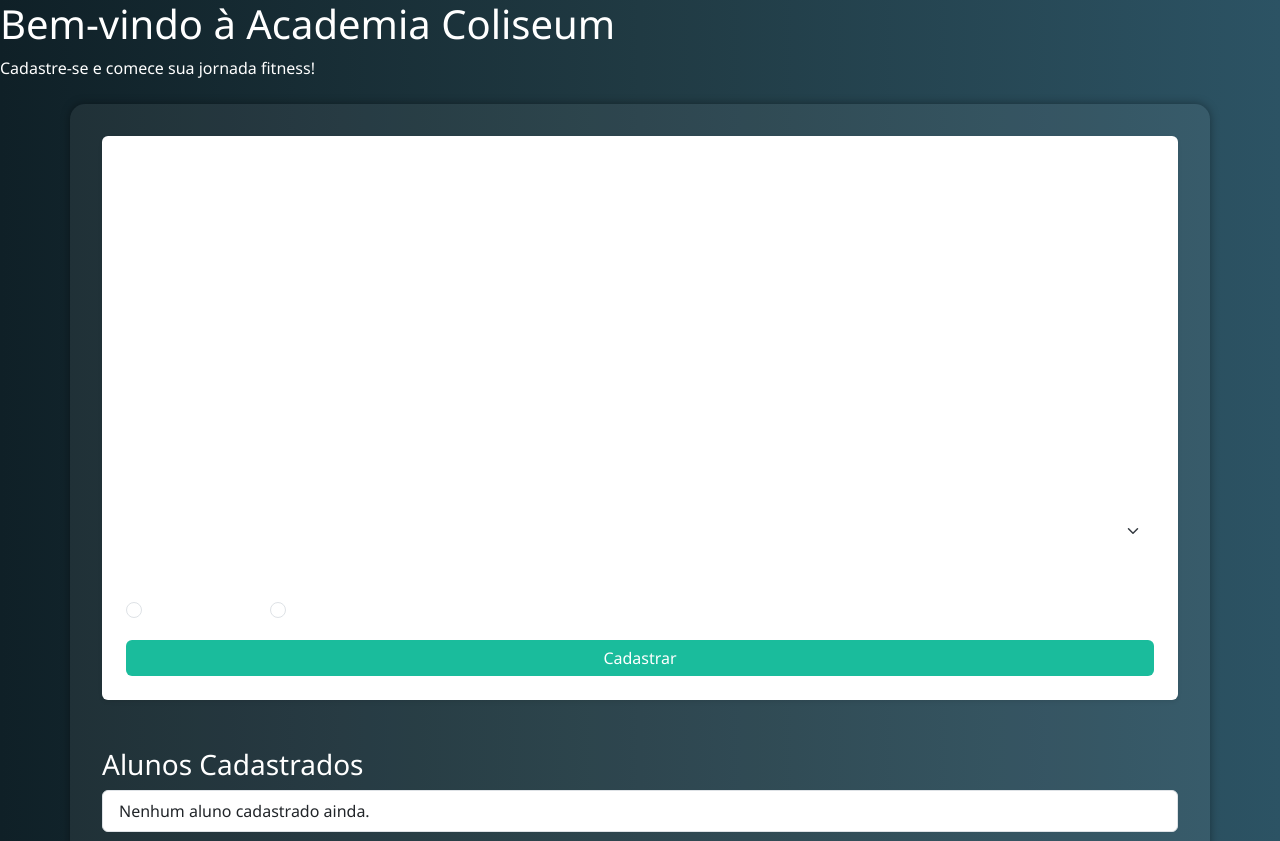
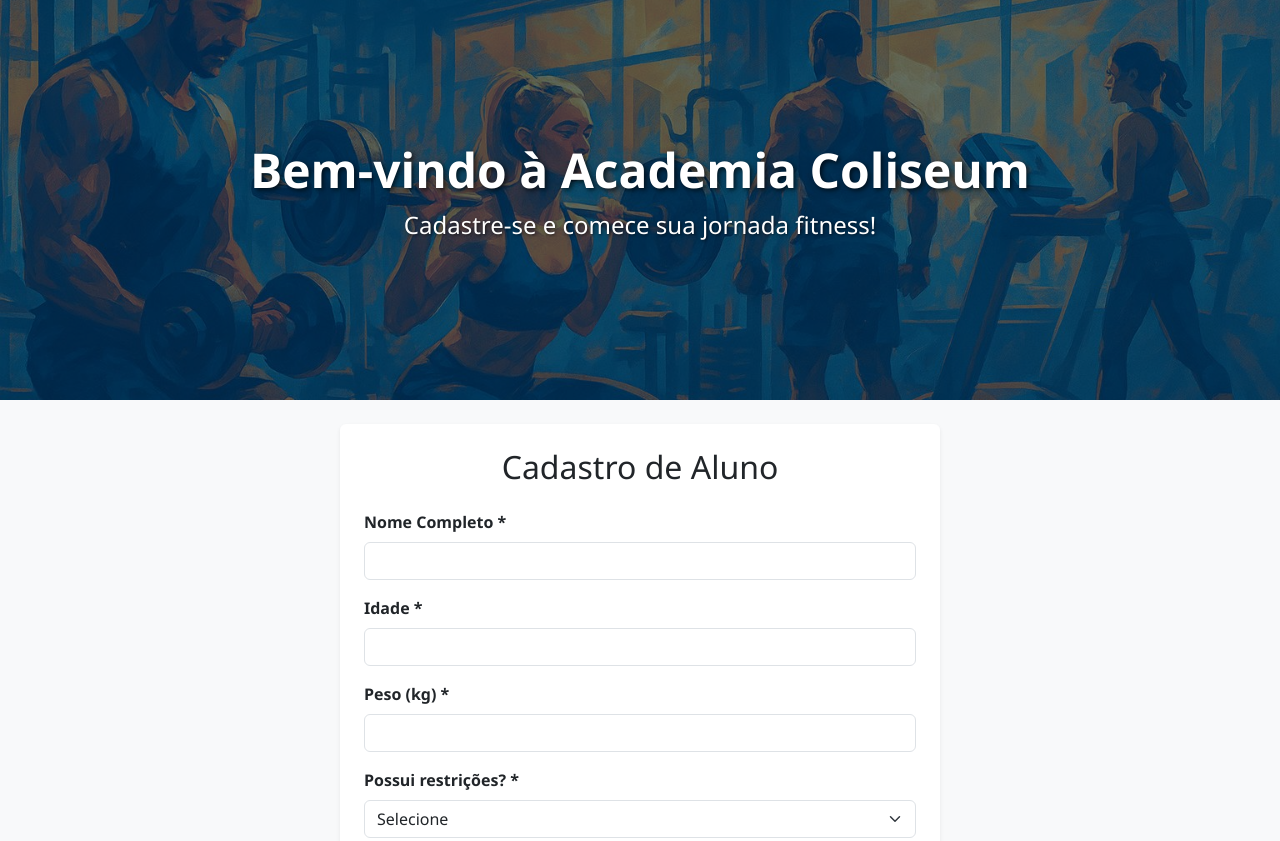
Before and after one commit to rafikdorea/Rafik-OAT-2, a plain HTML site: page index.html in a window 1280 px wide. Shown: the top 841 px of the page. Drawn offline with nearby package versions, Linux system fonts and the light colour scheme.

Commit message:
style.css

```diff
--- a/style.css
+++ b/style.css
@@ -1,36 +1,66 @@
 body {
-  background: linear-gradient(to right, #0f2027, #203a43, #2c5364);
+  font-family: 'Segoe UI', Tahoma, Geneva, Verdana, sans-serif;
+  background-color: #f8f9fa;
+  margin: 0;
+}
+
+.header-gym {
+  position: relative;
+  height: 400px;
+  background-image: url('gym-artistic.jpg');
+  background-size: cover;
+  background-position: center;
+  background-repeat: no-repeat;
+  display: flex;
+  align-items: center;
+  justify-content: center;
   color: white;
-  font-family: 'Segoe UI', Tahoma, Geneva, Verdana, sans-serif;
 }
-.container {
-  background-color: #ffffff10;
-  padding: 2rem;
-  border-radius: 15px;
-  box-shadow: 0 0 10px #00000060;
+
+.header-gym .overlay {
+  background-color: rgba(0, 51, 102, 0.6);
+  width: 100%;
+  height: 100%;
+  display: flex;
+  flex-direction: column;
+  align-items: center;
+  justify-content: center;
+  text-align: center;
+  padding: 0 20px;
 }
-.form-label {
+
+.header-gym h1 {
+  font-size: 3rem;
+  font-weight: 700;
+  margin-bottom: 0.5rem;
+  text-shadow: 2px 2px 5px rgba(0,0,0,0.7);
+}
+
+.header-gym p {
+  font-size: 1.5rem;
+  font-weight: 400;
+  text-shadow: 1px 1px 3px rgba(0,0,0,0.6);
+}
+
+/* Formulario */
+form {
+  max-width: 600px;
+  margin: 0 auto;
+}
+
+form label {
   font-weight: 600;
 }
-.form-control, .form-select {
-  background-color: #ffffff10;
-  color: white;
-  border: 1px solid #ffffff30;
+
+#descricaoRestricoesContainer textarea {
+  resize: vertical;
 }
-.form-control::placeholder {
-  color: #ffffff90;
+
+/* Lista de alunos */
+#listaAlunos li {
+  background-color: #fff;
+  margin-bottom: 8px;
+  padding: 12px 20px;
+  border-radius: 6px;
+  box-shadow: 0 1px 3px rgb(0 0 0 / 0.1);
 }
-.table {
-  color: white;
-}
-.table thead {
-  background-color: #00000020;
-}
-.btn-primary {
-  background-color: #1abc9c;
-  border: none;
-}
-.btn-danger {
-  background-color: #e74c3c;
-  border: none;
-}
```
